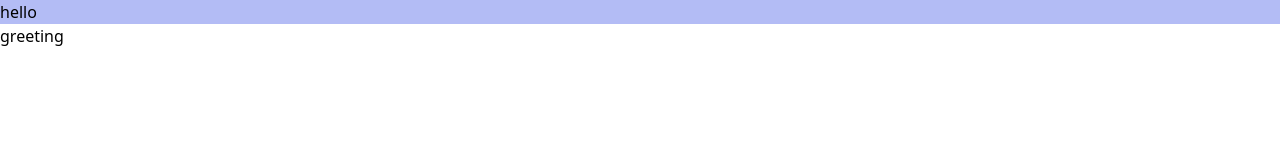
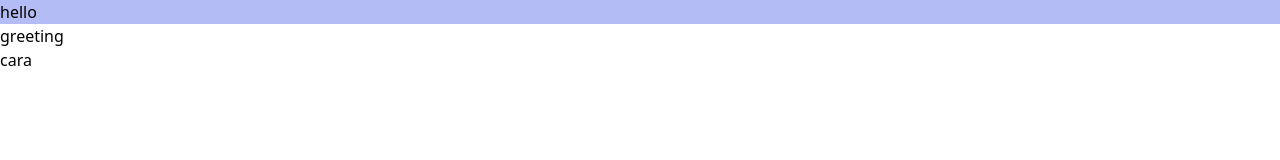
Before and after one commit to razi-jafari/ZayShop, a Vue app in the folder vueProject/zayShop/: page / in a window 1280 px wide. Shown: the top 160 px of the page. Built offline with nearby package versions, Linux system fonts and the light colour scheme.

Commit message:
add paragraf

```diff
--- a/vueProject/zayShop/src/components/Navbar.vue
+++ b/vueProject/zayShop/src/components/Navbar.vue
@@ -2,6 +2,7 @@
   <div id="nav-bar" >
     <p class="bg-indigo-light">hello</p>
     <p>greeting</p>
+    <p>cara</p>
 
   </div>
 </template>
```
